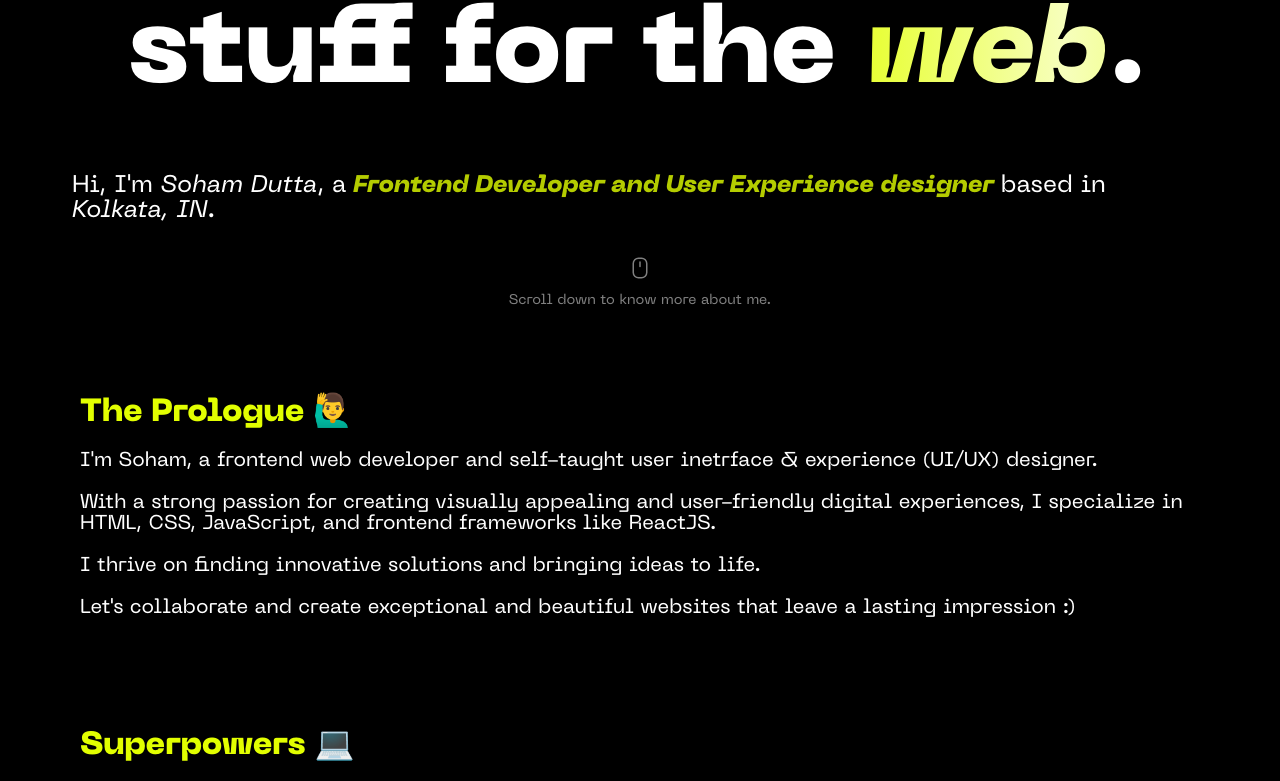
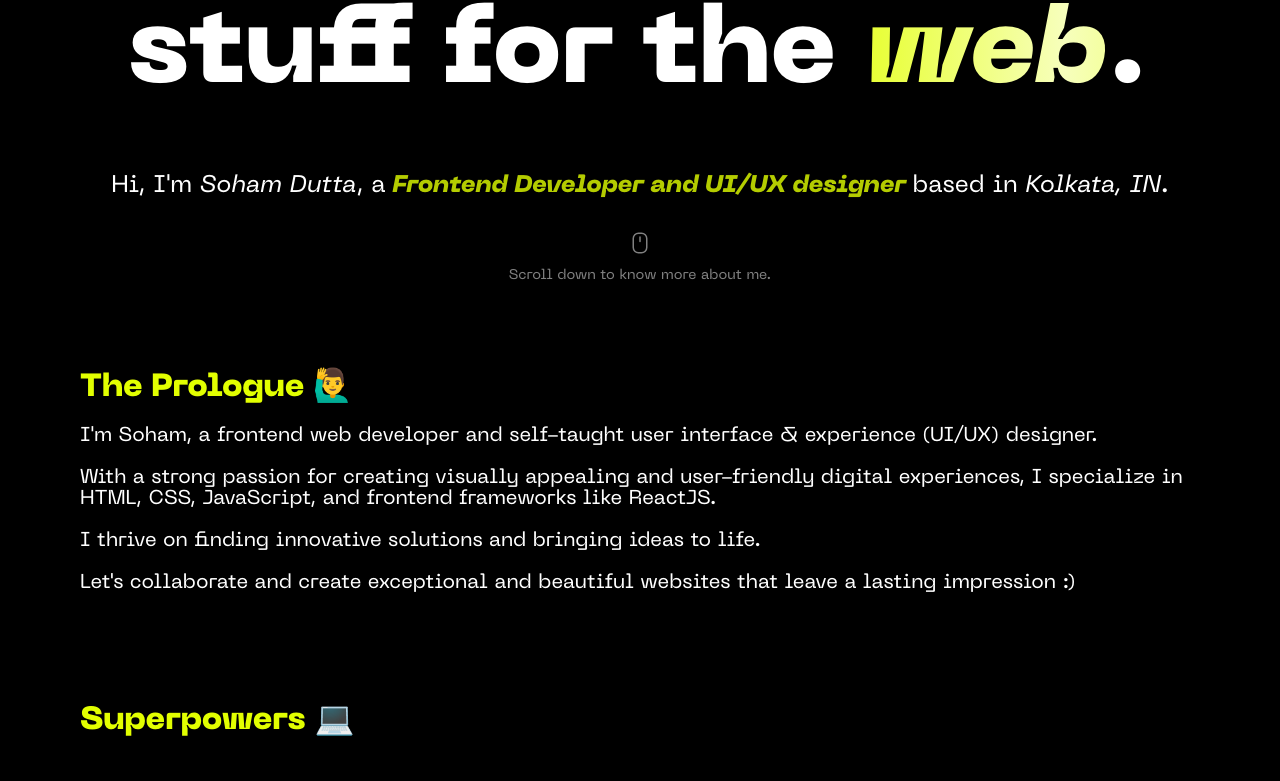
Before and after one commit to shm-dsgn/portfolio, a React (Create React App) app: page / in a window 1280 px wide. Shown: the part 413-1194 px from the top of the page. Built offline with nearby package versions, Linux system fonts and the light colour scheme.

Commit message:
minor changes

```diff
--- a/src/components/Contact/Contact.js
+++ b/src/components/Contact/Contact.js
@@ -56,7 +56,7 @@ function Contact() {
                 </div>
               </a>
               <a
-                href="https://dribbble.com/shm_dsgn"
+                href="https://dribbble.com/shm-dsgn"
                 target="_blank"
                 rel="noreferrer"
               >
--- a/src/components/Home/Experience/Experience.js
+++ b/src/components/Home/Experience/Experience.js
@@ -2,7 +2,9 @@ import React from 'react'
 
 function Experience() {
   return (
-    <div>Experience</div>
+    <div>
+
+    </div>
   )
 }
 
--- a/src/components/Home/Home.js
+++ b/src/components/Home/Home.js
@@ -18,7 +18,7 @@ function Home() {
             Hi, I'm <span className="name">Soham Dutta</span>, a
             <span className="role">
               {" "}
-              Frontend Developer and User Experience designer{" "}
+              Frontend Developer and UI/UX designer{" "}
             </span>
             based in <span className="location">Kolkata, IN</span>.
           </p>
@@ -31,7 +31,7 @@ function Home() {
       <div className="about-me">
         <h1 id="heading">The Prologue 🙋‍♂️</h1>
         <p>
-          I'm Soham, a frontend web developer and self-taught user inetrface &
+          I'm Soham, a frontend web developer and self-taught user interface &
           experience (UI/UX) designer. <br />
           <br />
           With a strong passion for creating visually appealing and
```
Also changed, not shown: public/manifest.json.
